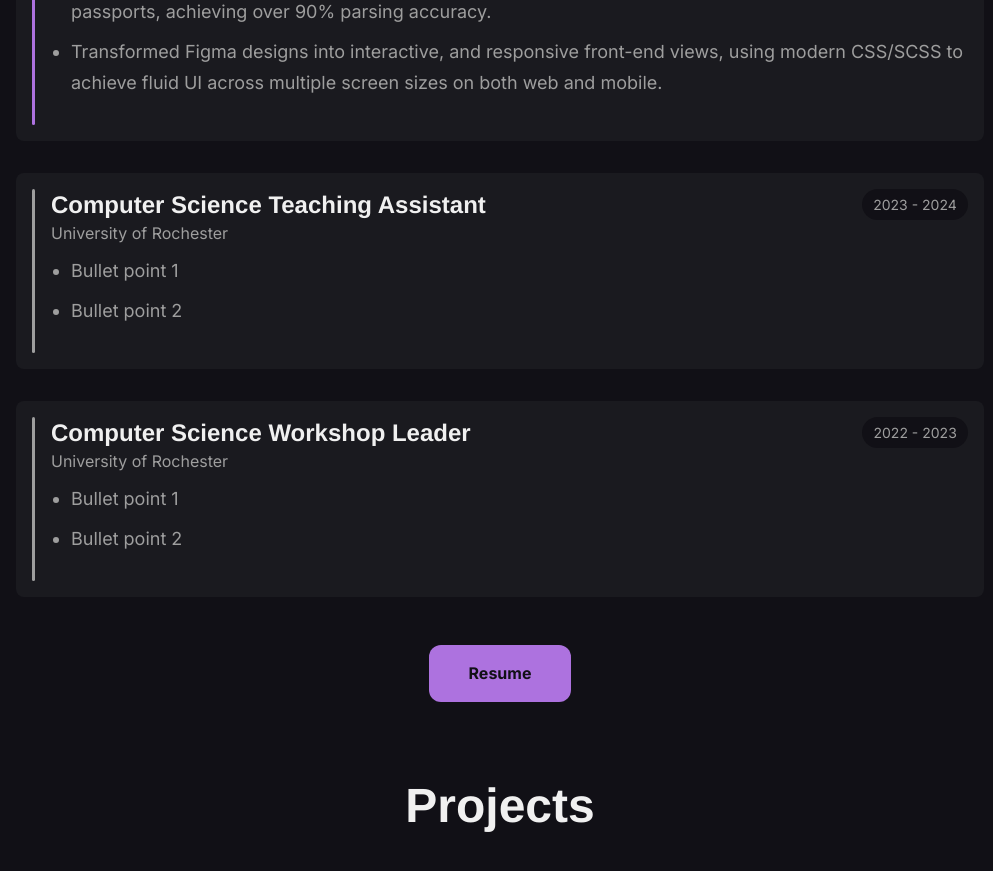
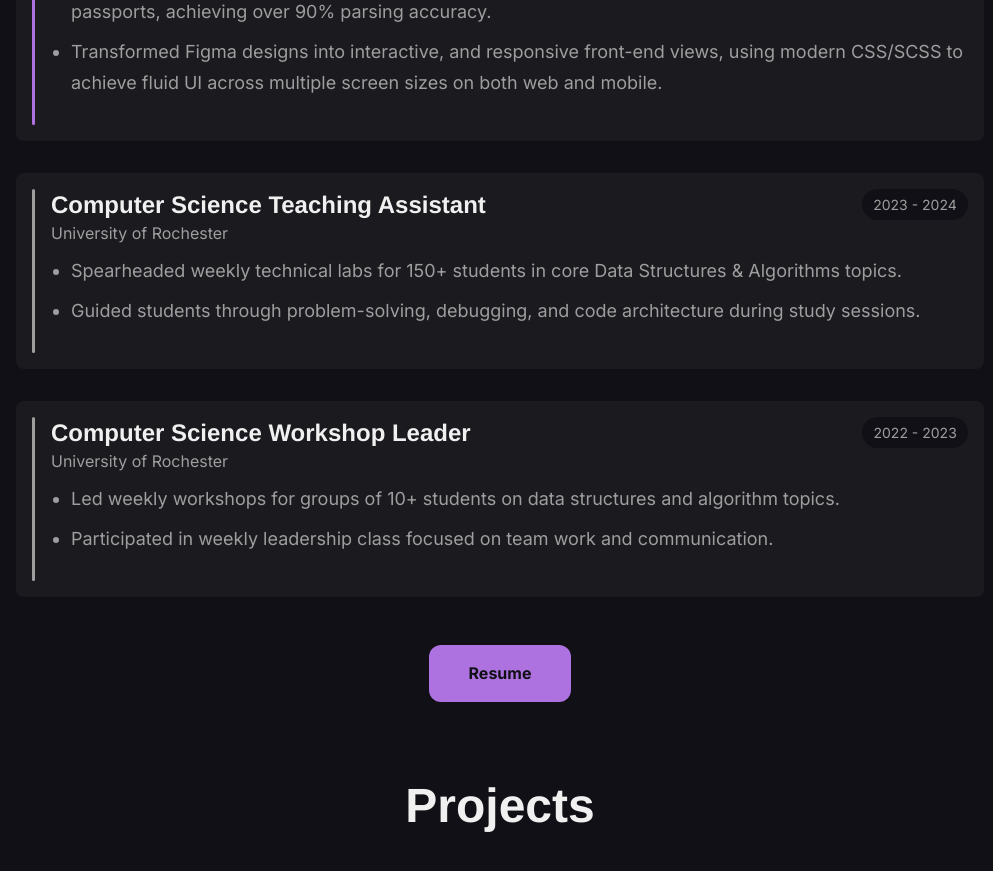
Before and after one commit to YAGOTAGO/yagotago.github.io, a Jekyll site: the page built from index.html, in a window 1280 px wide and 900 px high, scrolled down 1557 px, cut to the strip 0-874 px from the top of the window. Shown: the top 871 px of the strip, without its empty margins (140-1133 px from the left). Built offline with Jekyll 4.4.1, drawn with Linux system fonts in a browser that asks for light colours; nearby versions of some CDN libraries; some web fonts are replaced; the list of posts is cut into pages by our own code.

Commit message:
Update resume

```diff
--- a/_data/experience.yml
+++ b/_data/experience.yml
@@ -18,12 +18,12 @@ role:
     company: University of Rochester
     date: 2023 - 2024
     description:
-      - bullet: Bullet point 1
-      - bullet: Bullet point 2
+      - bullet: Spearheaded weekly technical labs for 150+ students in core Data Structures & Algorithms topics.
+      - bullet: Guided students through problem-solving, debugging, and code architecture during study sessions.
 
   - title: Computer Science Workshop Leader
     company: University of Rochester
     date: 2022 - 2023
     description:
-      - bullet: Bullet point 1
-      - bullet: Bullet point 2
+      - bullet: Led weekly workshops for groups of 10+ students on data structures and algorithm topics.
+      - bullet: Participated in weekly leadership class focused on team work and communication.
```
Also changed, not shown: 1 other file.
